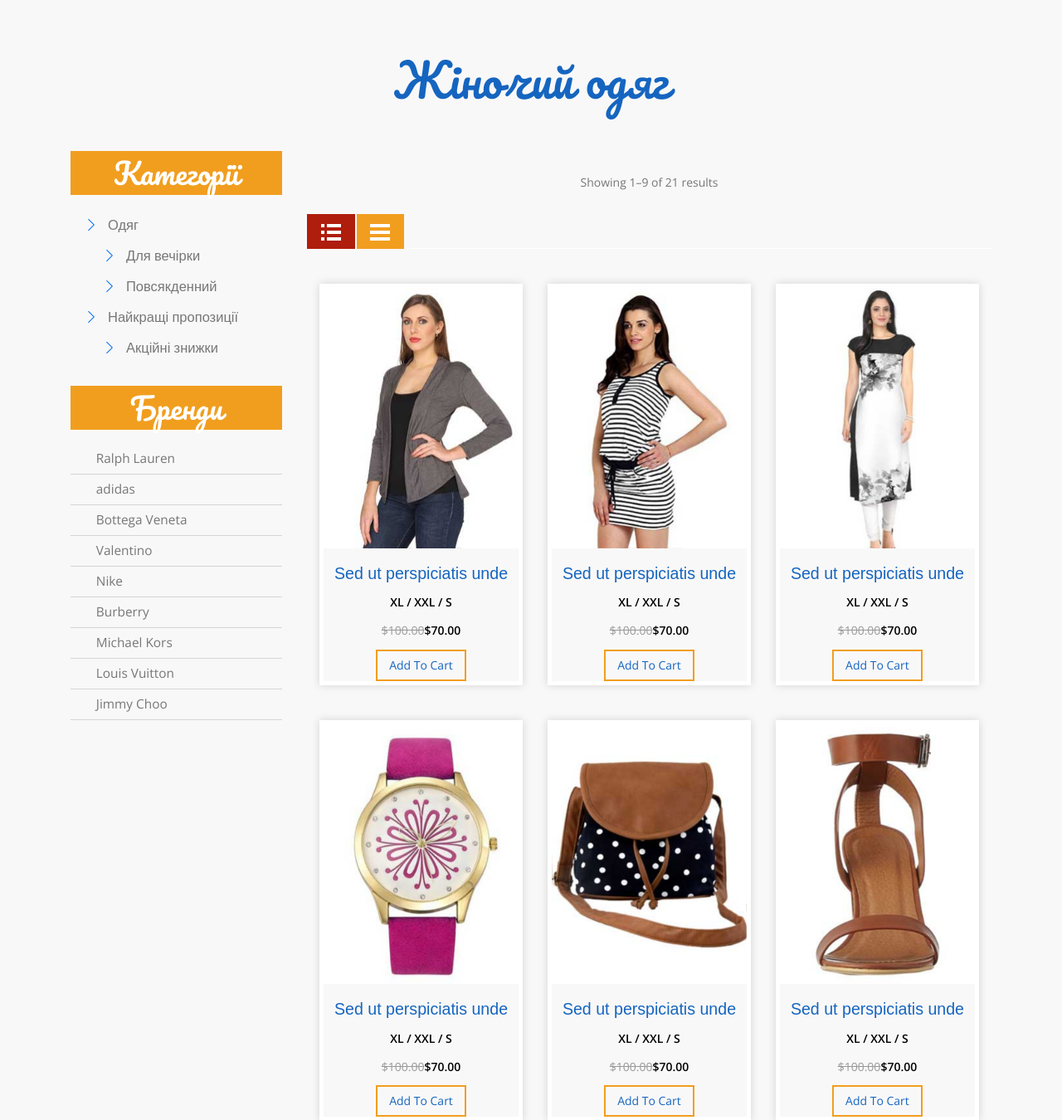
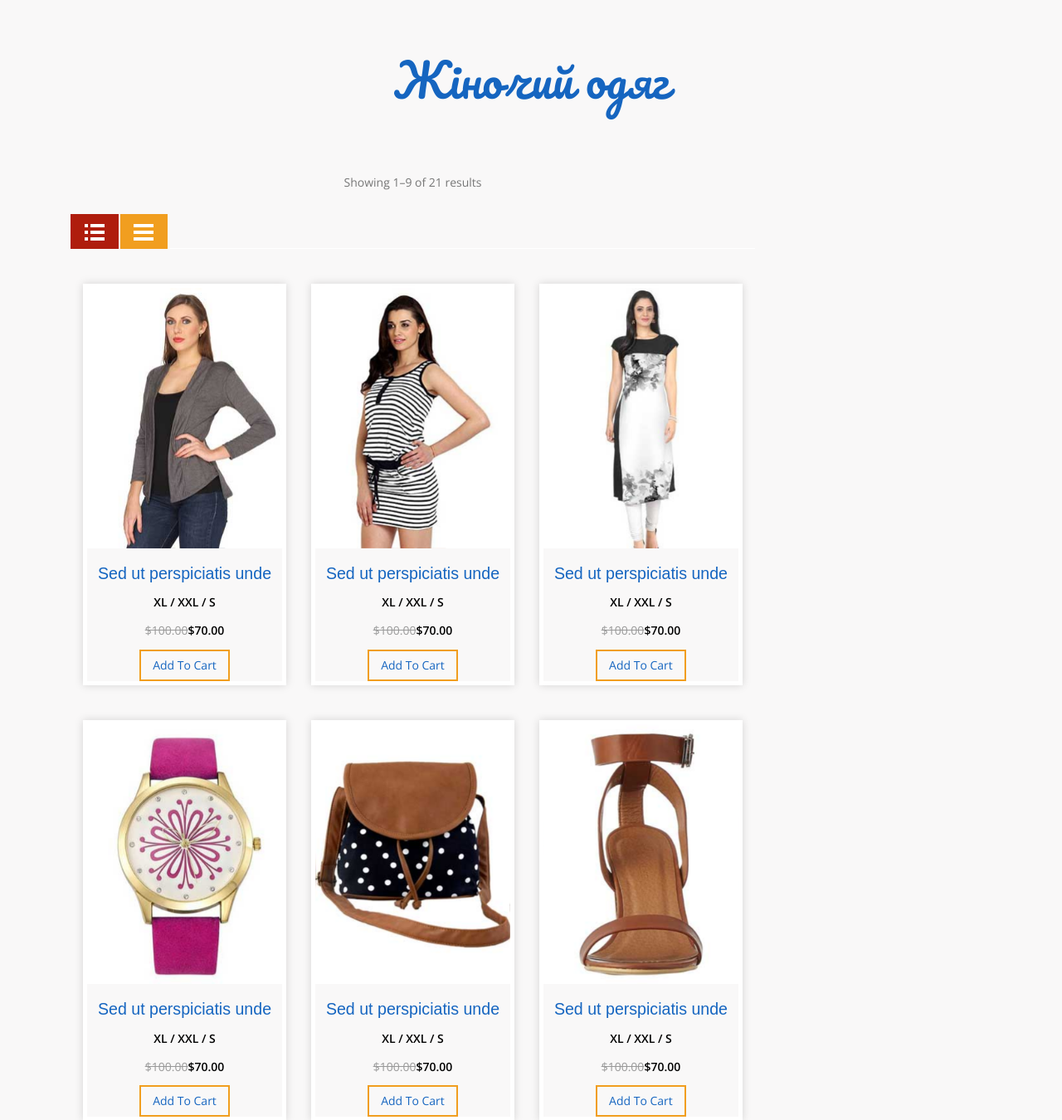
Before and after one commit to ThePaniv/shop, a Python web app: template app/templates/woman.html in a window 1280 px wide. Shown: the part 336-1686 px from the top of the page at 83% size. Run offline with Jinja, Linux system fonts and the light colour scheme; the template is opened without the code that fills it, so the values that code supplies are empty; some web fonts are replaced.

Commit message:
add translation connect href delete categories

```diff
--- a/app/templates/woman.html
+++ b/app/templates/woman.html
@@ -100,62 +100,6 @@
 						<h2 class="tittle" style="font-family: 'Pacifico', cursive;font-size: 55px;">Жіночий одяг</h2>
 					<div class="container">
 						<div class="product-agileinfo-grids w3l">
-							<div class="col-md-3 product-agileinfo-grid">
-								<div class="categories">
-									<h3 style="font-family: 'Pacifico', cursive;font-size: 35px;">Категорії</h3>
-									<ul class="tree-list-pad">
-										<li><input type="checkbox" checked="checked" id="item-0" /><label for="item-0"><span></span>Одяг</label>
-											<ul>
-												<li><input type="checkbox"  id="item-0-1" /><label for="item-0-1">Для вечірки</label>
-													<ul>
-														<li><a href="woman.html">Футболки</a></li>
-														<li><a href="woman.html">Шорти</a></li>
-														<li><a href="woman.html">Взуття</a></li>
-														<li><a href="woman.html">Штани</a></li>
-														<li><a href="woman.html">Окуляри</a></li>
-													</ul>
-												</li>
-												<li><input type="checkbox"  id="item-0-2" /><label for="item-0-2">Повсякденний</label>
-													<ul>
-														<li><a href="woman.html">Футболки</a></li>
-														<li><a href="woman.html">Шорти</a></li>
-														<li><a href="woman.html">Взуття</a></li>
-														<li><a href="woman.html">Штани</a></li>
-														<li><a href="woman.html">Окуляри</a></li>
-													</ul>
-												</li>
-											</ul>
-										</li>
-										<li><input type="checkbox" checked="checked" id="item-2" /><label for="item-2">Найкращі пропозиції</label>
-											<ul>
-												<li><input type="checkbox" id="item-2-2" /><label for="item-2-2">Акційні знижки</label>
-													<ul>
-														<li><a href="woman.html">Футболки</a></li>
-														<li><a href="woman.html">Шорти</a></li>
-														<li><a href="woman.html">Взуття</a></li>
-														<li><a href="woman.html">Штани</a></li>
-														<li><a href="woman.html">Окуляри</a></li>
-													</ul>
-												</li>
-											</ul>
-										</li>
-									</ul>
-								</div>
-								<div class="brand-w3l">
-									<h3 style="font-family: 'Pacifico', cursive;font-size: 35px;">Бренди</h3>
-									<ul>
-										<li><a href="#">Ralph Lauren</a></li>
-										<li><a href="#">adidas</a></li>
-										<li><a href="#">Bottega Veneta</a></li>
-										<li><a href="#">Valentino</a></li>
-										<li><a href="#">Nike</a></li>
-										<li><a href="#">Burberry</a></li>
-										<li><a href="#">Michael Kors</a></li>
-										<li><a href="#">Louis Vuitton</a></li>
-										<li><a href="#">Jimmy Choo</a></li>
-									</ul>
-								</div>
-							</div>
 							<div class="col-md-9 product-agileinfon-grid1 w3l">
 
 								<div class="mens-toolbar">
```
